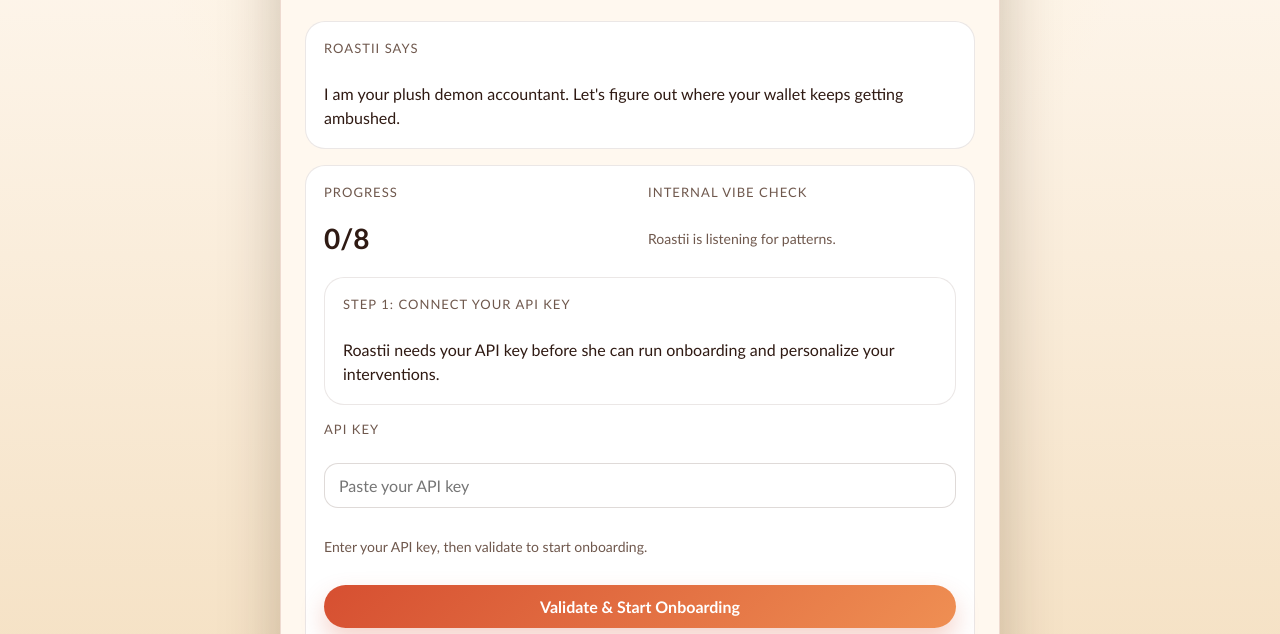
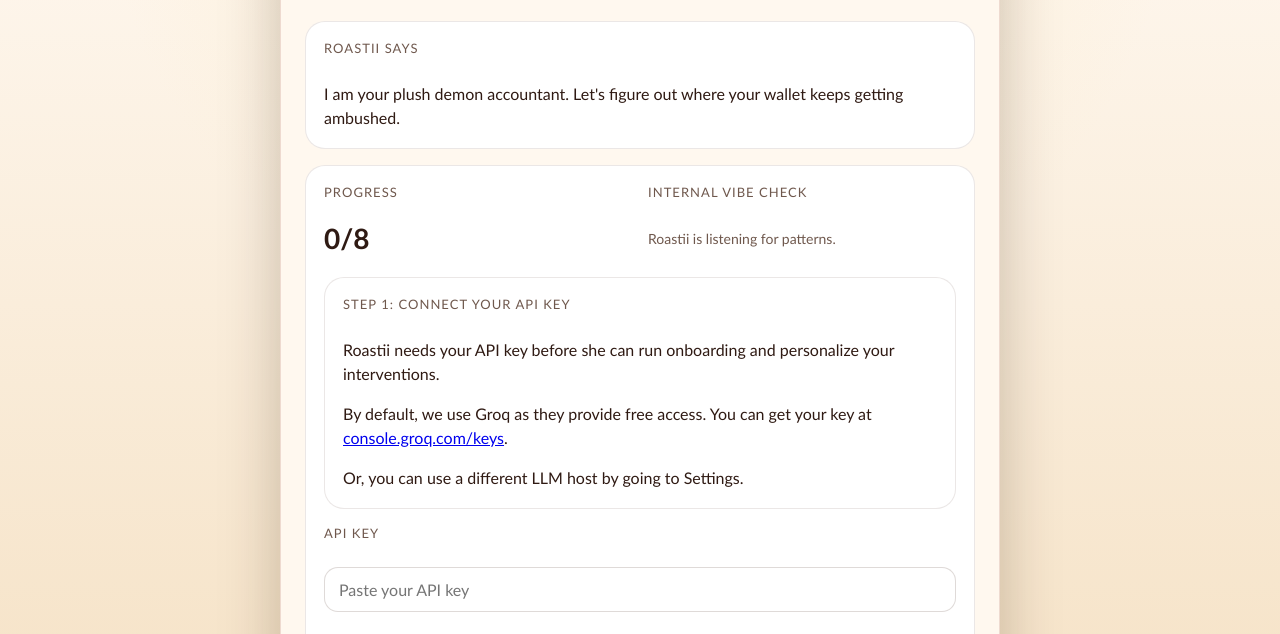
Before and after one commit to RaddedMC/Roast-My-Receipts, a browser extension: page src/onboarding/onboarding.html in a window 1280 px wide. Shown: the part 166-800 px from the top of the page. Drawn offline with Linux system fonts and the light colour scheme.

Commit message:
Rewrite onboarding strings

```diff
--- a/src/onboarding/onboarding.html
+++ b/src/onboarding/onboarding.html
@@ -34,6 +34,8 @@
               <div class="roastii-panel roastii-stack">
                 <p class="roastii-label">Step 1: Connect Your API Key</p>
                 <p class="roastii-copy">Roastii needs your API key before she can run onboarding and personalize your interventions.</p>
+                <p class="roastii-copy">By default, we use Groq as they provide free access. You can get your key at <a href="https://console.groq.com/keys">console.groq.com/keys</a>.</p>
+                <p class="roastii-copy">Or, you can use a different LLM host by going to Settings.</p>
               </div>
               <label class="roastii-stack">
                 <span class="roastii-label">API Key</span>
```
